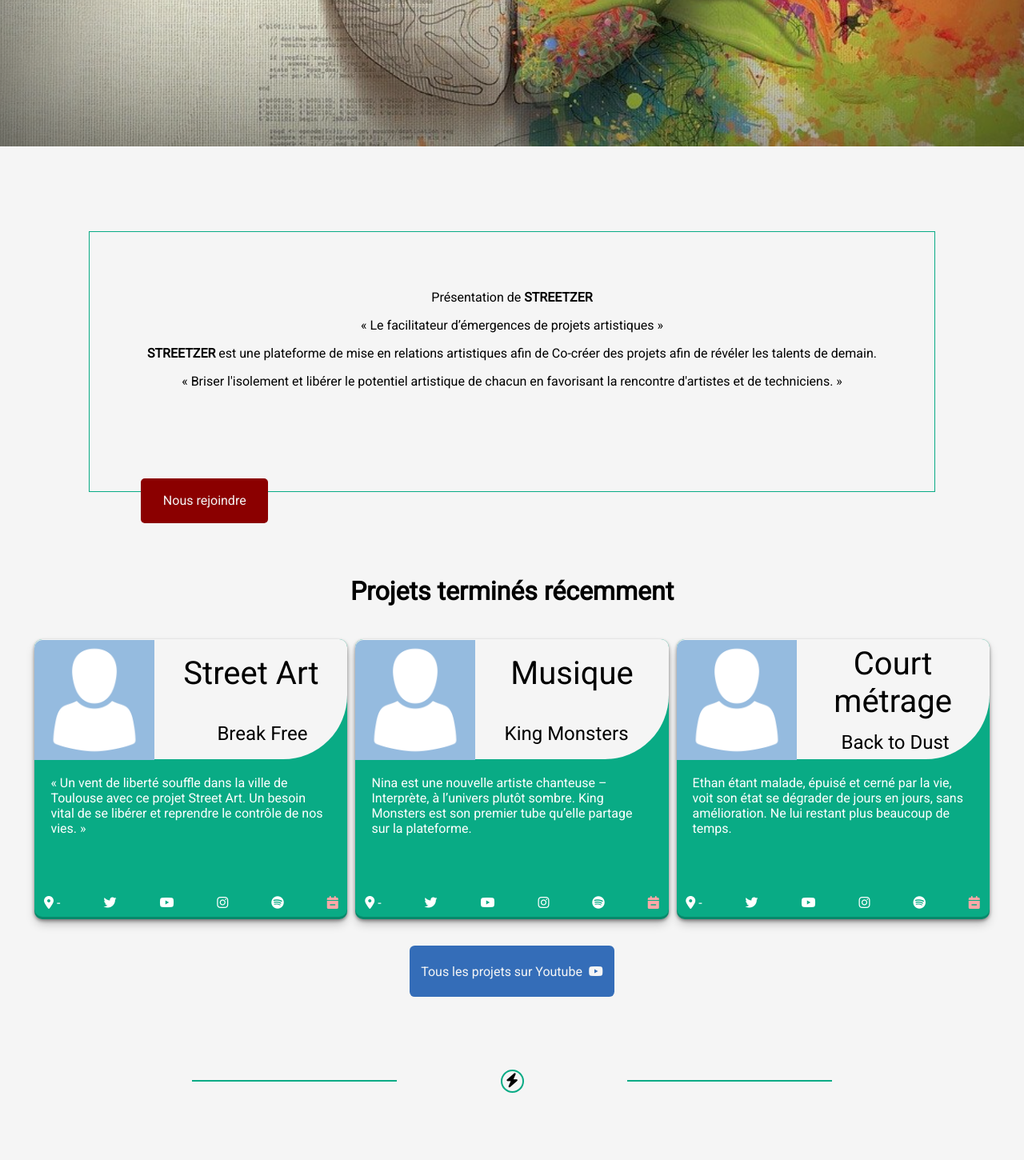
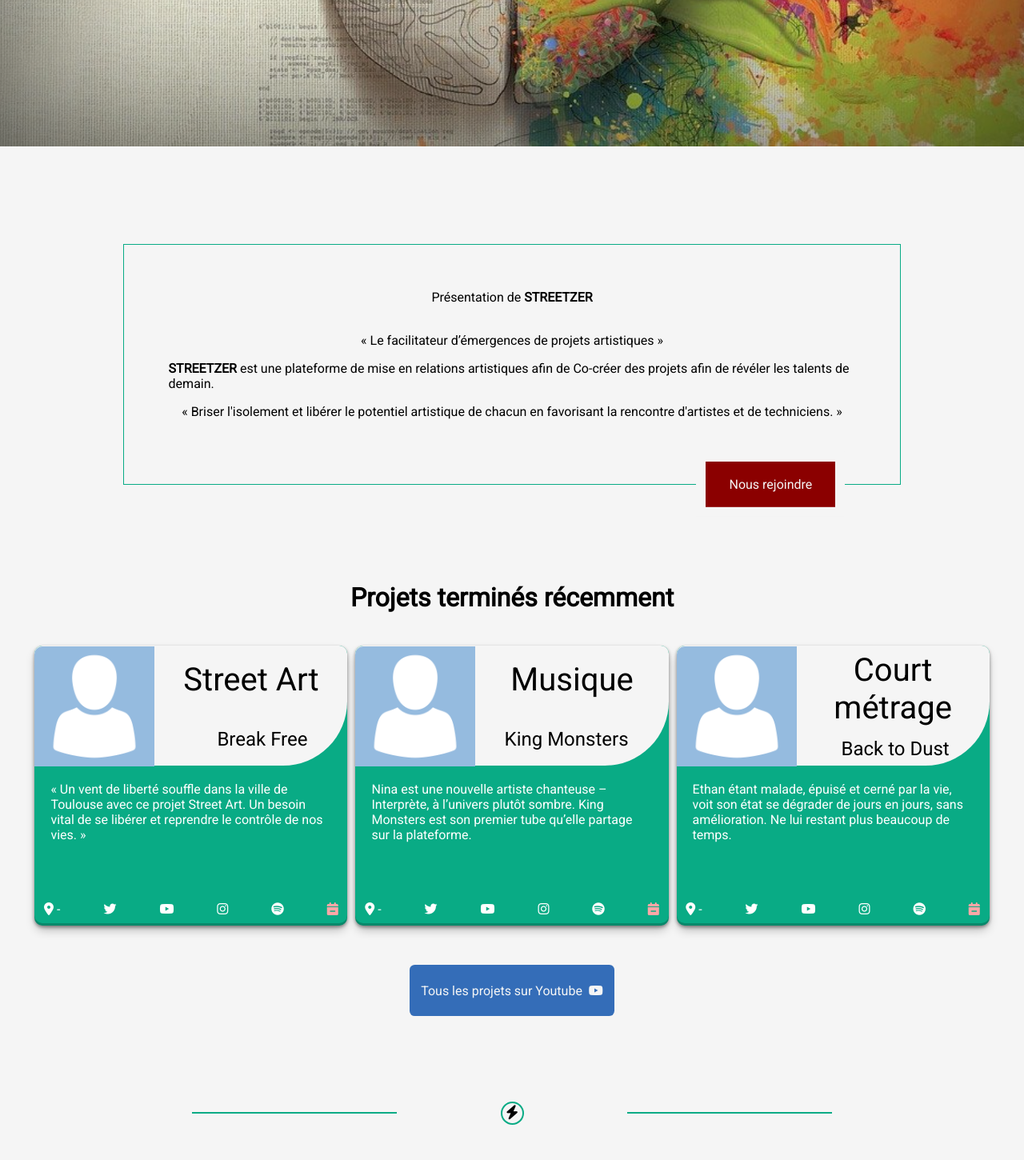
Before and after one commit to WildCodeSchool/11-21-noBugNovember-P3-street-Front, a React (Create React App) app: page / in a window 1280 px wide. Shown: the part 617-2067 px from the top of the page at 80% size. Built offline with nearby package versions, Linux system fonts and the light colour scheme.

Commit message:
reaparation abort merge

```diff
--- a/src/components/UsersInProject.js
+++ b/src/components/UsersInProject.js
@@ -16,7 +16,7 @@ const UsersInProject = ({ user }) => {
         ) : (
           <img
             src={`${process.env.REACT_APP_BACK}/${user.avatar}`}
-            alt={user.firstname}
+            /*  alt={user.firstname} */
             className="avatarUsers"
           />
         )}
--- a/src/screens/Home.js
+++ b/src/screens/Home.js
@@ -38,9 +38,11 @@ const Home = () => {
       <div className="sections">
         <div className="homePresentation">
           <div className="framePresentation">
+            <div className="framePresentationallP">
               <p>
                 Présentation de <b>STREETZER</b>
               </p>
+              <br></br>
               <p>« Le facilitateur d’émergences de projets artistiques » </p>
               <p>
                 <b>STREETZER</b> est une plateforme de mise en relations
@@ -48,10 +50,13 @@ const Home = () => {
                 talents de demain.
               </p>
               <p>
-              « Briser l'isolement et libérer le potentiel artistique de chacun
-              en favorisant la rencontre d'artistes et de techniciens. »
+                « Briser l'isolement et libérer le potentiel artistique de
+                chacun en favorisant la rencontre d'artistes et de techniciens.
+                »
               </p>
-            <div className="button btnNousrejoindre">Nous rejoindre</div>
+            </div>
+
+            <div className="btnNousrejoindre">Nous rejoindre</div>
           </div>
         </div>
         <h1>Projets terminés récemment</h1>
--- a/src/styles/Home.css
+++ b/src/styles/Home.css
@@ -39,25 +39,34 @@
   align-items: center;
 }
 .homePresentation {
-  width: 100%;
-  height: 50%;
+  width: 80%;
+  height: 80%;
   background-color: transparent;
   display: flex;
   align-items: center;
   justify-content: space-evenly;
   flex-direction: column;
   padding: 2%;
-  margin: 10vh 0vw;
+  margin: 12vh 0vw;
 }
 
 .framePresentation {
   height: 100%;
+  width: 100%;
   display: flex;
   align-items: center;
   flex-direction: column;
-  padding: 5vw;
+  /*   padding: 5vw; */
   border: 1px solid var(--main);
   justify-content: center;
+}
+
+.framePresentationallP {
+  display: flex;
+  justify-content: space-evenly;
+  flex-direction: column;
+  align-items: center;
+  padding: 6vh 6vh 2vh 6vh;
 }
 
 .framePresentation p {
@@ -65,16 +74,17 @@
 }
 
 .btnNousrejoindre {
-  transform: translate(0px, 13vh);
+  transform: translate(-50%, 50%);
   align-self: flex-end;
   justify-self: flex-end;
   background-color: var(--red);
   padding: 2% 3%;
-  border-radius: 5px;
+  /*   border-radius: 5px; */
   color: var(--white);
   cursor: pointer;
   max-width: 200px;
   max-height: 96px;
+  outline: 1vw solid whitesmoke;
 }
 
 .homeDoneProjects {
@@ -97,14 +107,14 @@
 
 .tousLesProjets {
   width: 100%;
-  height: 10vh;
+  height: auto;
   display: flex;
   justify-content: center;
   align-items: center;
 }
 
 .tousLesProjetsBtn {
-  margin: 7vh;
+  margin: 3vh;
   display: flex;
   background-color: var(--second);
   color: whitesmoke;
--- a/src/styles/ProjectDetails.css
+++ b/src/styles/ProjectDetails.css
@@ -165,7 +165,7 @@
 
 .usersInProject {
   width: 5vw;
-  min-width: 96px;
+  min-width: 76px;
   display: flex;
   justify-content: center;
   align-items: center;
```
Lines whose indentation alone changed are shown as unchanged.
